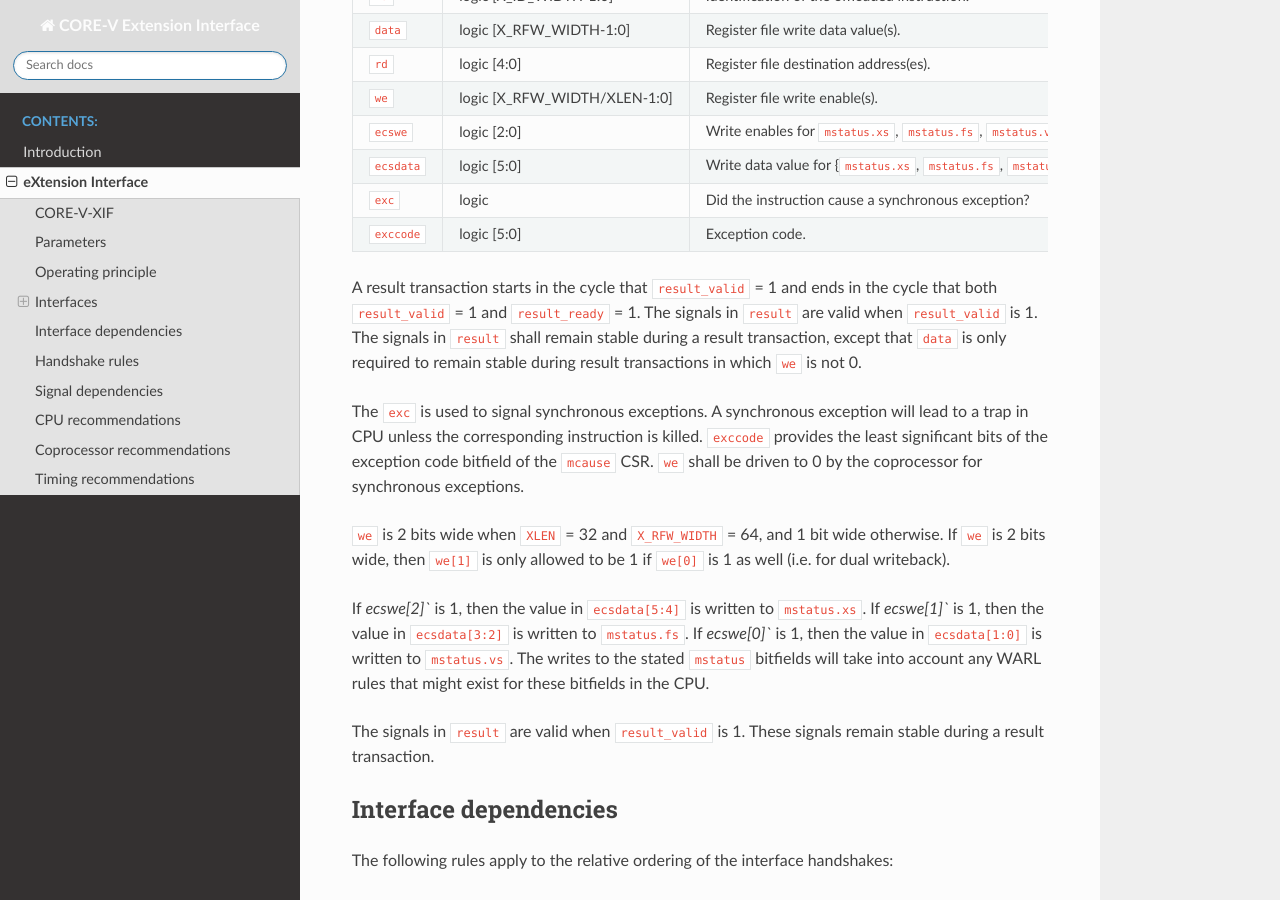
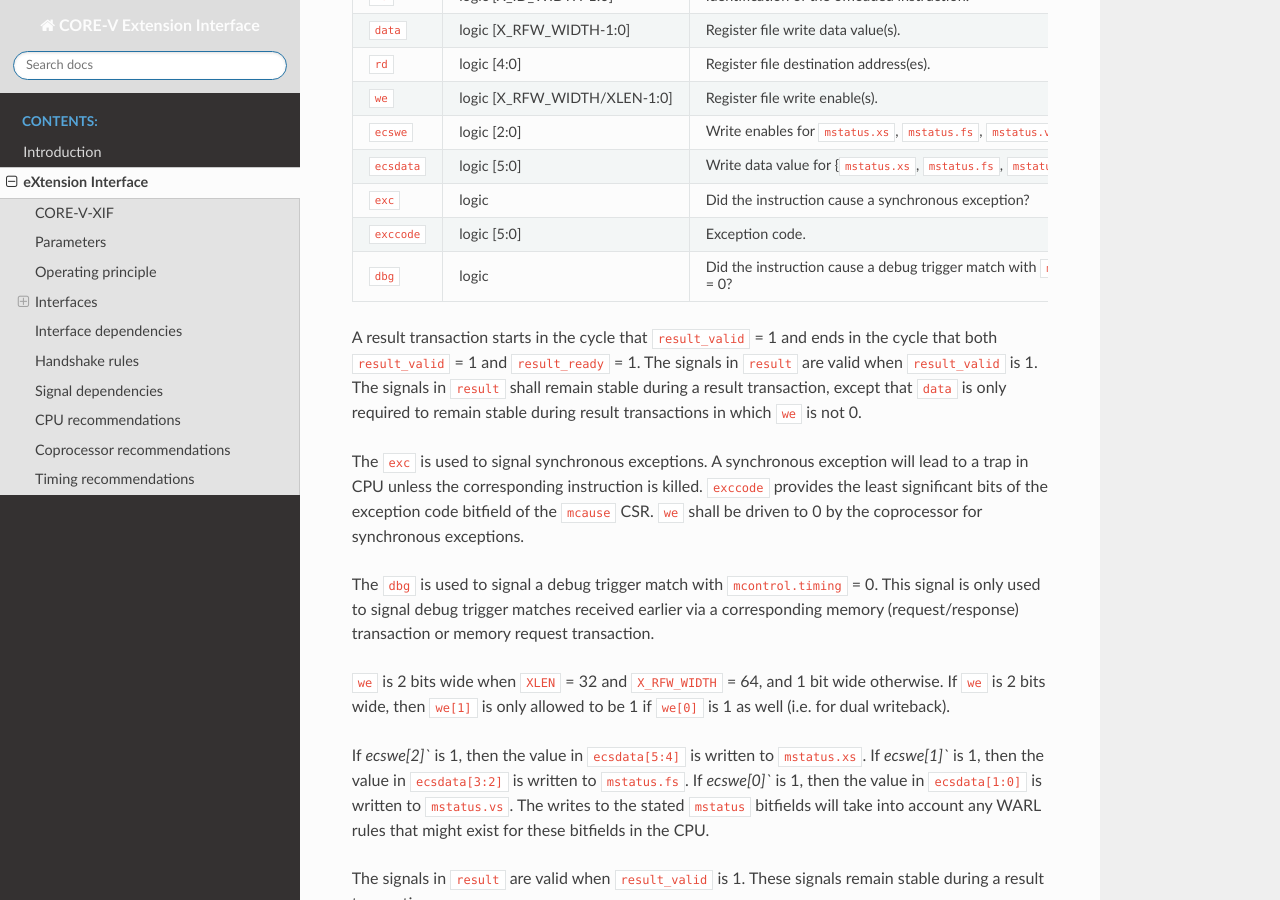
Before and after one commit to openhwgroup/core-v-xif, a Sphinx documentation site: the page built from docs/source/x_ext.rst, in a window 1280 px wide and 900 px high, scrolled down 17112 px. Built offline with Sphinx 7.4.7 and the Read the Docs theme 2.0.0, drawn with Linux system fonts in a browser that asks for light colours; some of the changed text lies outside the part shown.

Commit message:
Added missing dbg signal to result interface
Signed-off-by: Arjan Bink <Arjan.Bink@silabs.com>

```diff
--- a/docs/source/x_ext.rst
+++ b/docs/source/x_ext.rst
@@ -624,7 +624,7 @@ A |processor| shall always (eventually) complete any memory request transaction
   +------------------------+------------------+-----------------------------------------------------------------------------------------------------------------+
 
 The ``exc`` is used to signal synchronous exceptions resulting from the memory request transaction defined in ``mem_req``.
-The ``dbg`` is used to signal a debug trigger match resulting with ``mcontrol.timing`` = 0 from the memory request transaction defined in ``mem_req``.
+The ``dbg`` is used to signal a debug trigger match with ``mcontrol.timing`` = 0 resulting from the memory request transaction defined in ``mem_req``.
 In case of a synchronous exception or debug trigger match with *before* timing no corresponding transaction will be performed over the memory result (``mem_result_valid``) interface.
 A synchronous exception will lead to a trap in |processor| unless the corresponding instruction is killed. ``exccode`` provides the least significant bits of the exception
 code bitfield of the ``mcause`` CSR. Similarly a debug trigger match with *before* timing will lead to debug mode entry in |processor| unless the corresponding instruction is killed.
@@ -748,6 +748,8 @@ have exactly one result group transaction (even if no data needs to be written b
   +---------------+---------------------------------+-----------------------------------------------------------------------------------------------------------------+
   | ``exccode``   | logic [5:0]                     | Exception code.                                                                                                 |
   +---------------+---------------------------------+-----------------------------------------------------------------------------------------------------------------+
+  | ``dbg``       | logic                           | Did the instruction cause a debug trigger match with ``mcontrol.timing`` = 0?                                   |
+  +---------------+---------------------------------+-----------------------------------------------------------------------------------------------------------------+
 
 A result transaction starts in the cycle that ``result_valid`` = 1 and ends in the cycle that both ``result_valid`` = 1 and ``result_ready`` = 1. The signals in ``result`` are
 valid when ``result_valid`` is 1. The signals in ``result`` shall remain stable during a result transaction, except that ``data`` is only required to remain stable during
@@ -756,6 +758,9 @@ result transactions in which ``we`` is not 0.
 The ``exc`` is used to signal synchronous exceptions.
 A synchronous exception will lead to a trap in |processor| unless the corresponding instruction is killed. ``exccode`` provides the least significant bits of the exception
 code bitfield of the ``mcause`` CSR. ``we`` shall be driven to 0 by the |coprocessor| for synchronous exceptions.
+
+The ``dbg`` is used to signal a debug trigger match with ``mcontrol.timing`` = 0. This signal is only used to signal debug trigger matches received earlier via
+a corresponding memory (request/response) transaction or memory request transaction.
 
 ``we`` is 2 bits wide when ``XLEN`` = 32 and ``X_RFW_WIDTH`` = 64, and 1 bit wide otherwise. If ``we`` is 2 bits wide, then ``we[1]`` is only allowed to be 1 if ``we[0]`` is 1 as well (i.e. for
 dual writeback).
```
